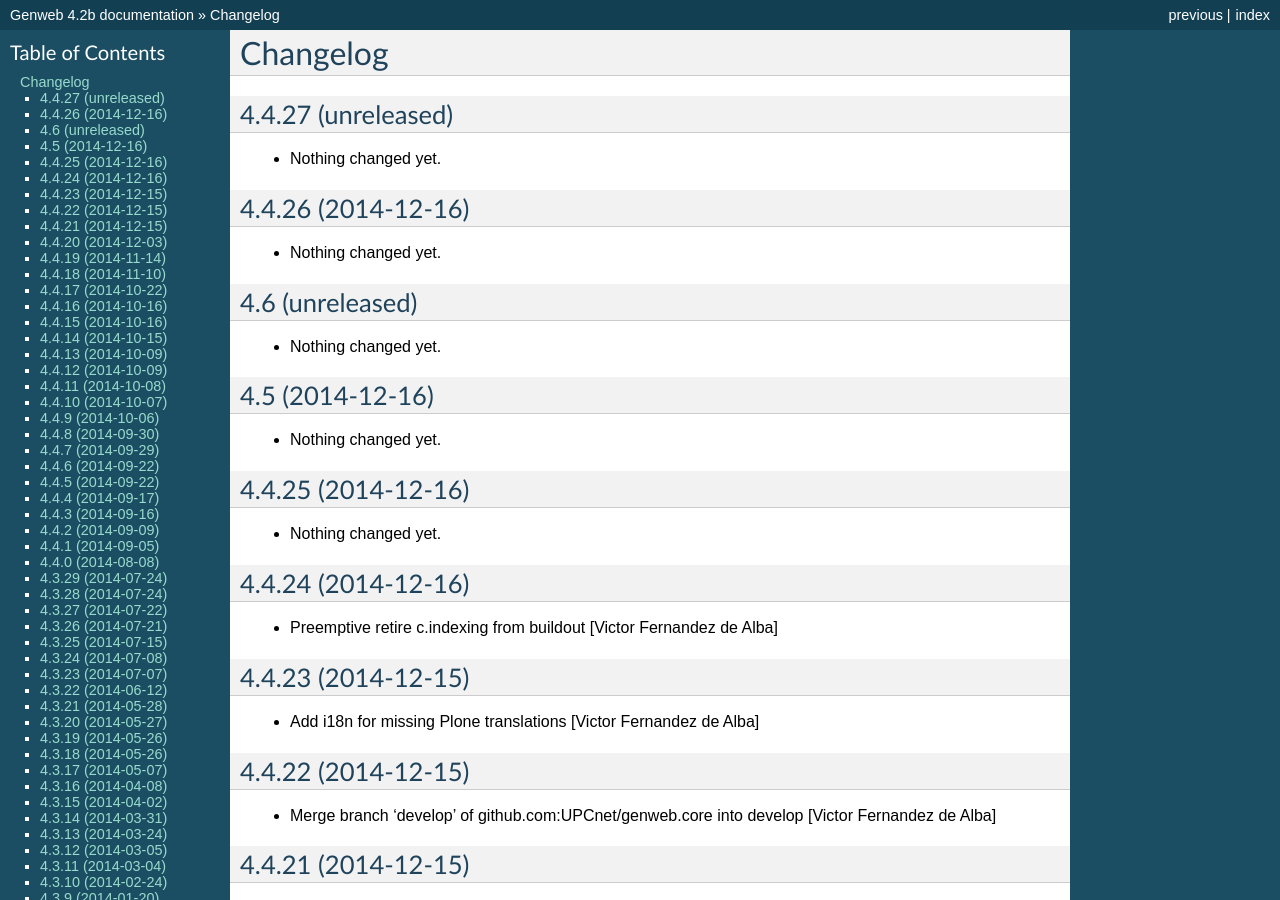
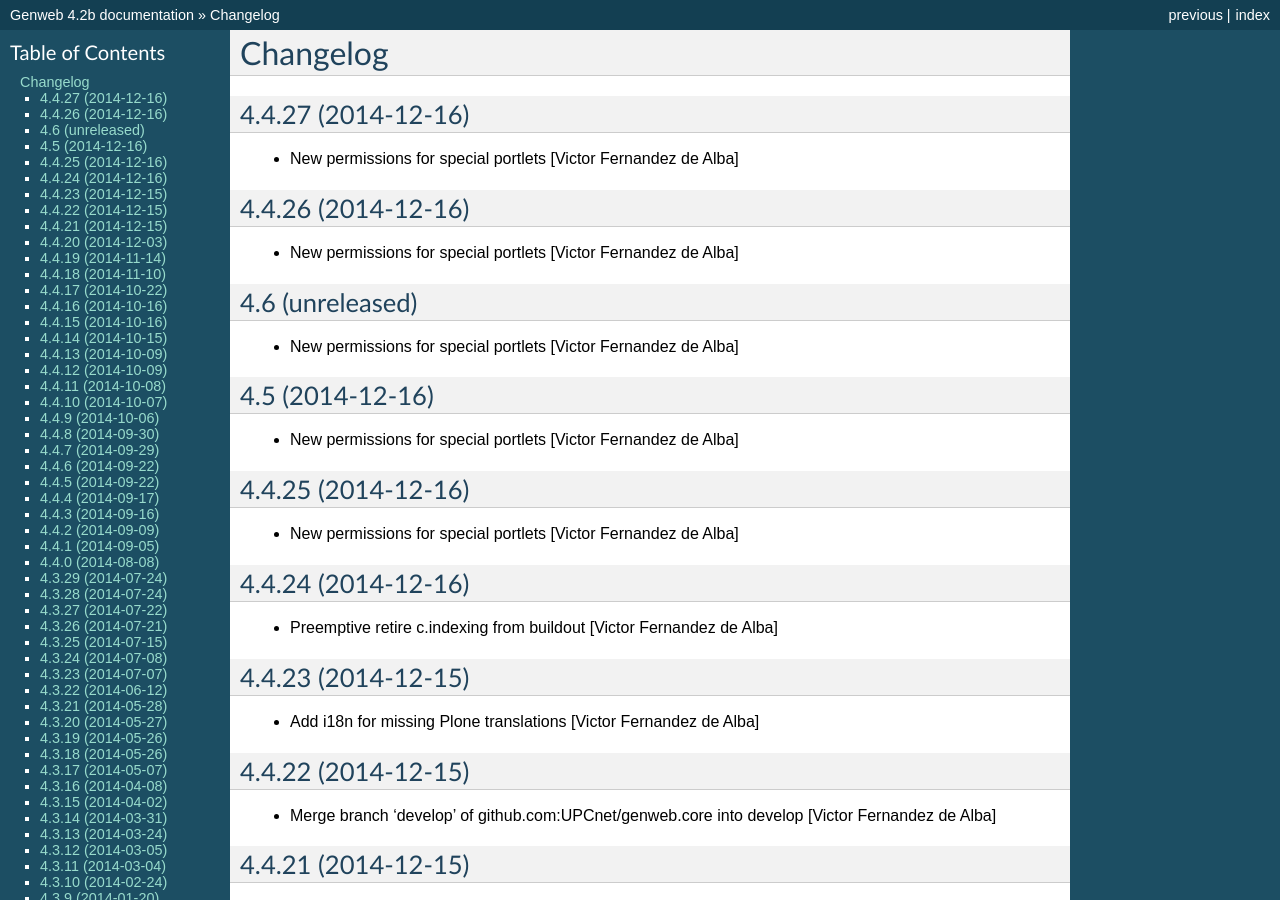
Before and after one commit to UPCnet/genweb.core, a Sphinx documentation site: the page built from docs/HISTORY.rst, in a window 1280 px wide and 900 px high. Built offline with Sphinx 7.4.7, drawn with Linux system fonts in a browser that asks for light colours.

Commit message:
Preparing release 4.4.27

```diff
--- a/docs/HISTORY.rst
+++ b/docs/HISTORY.rst
@@ -1,35 +1,30 @@
 Changelog
 =========
 
-4.4.27 (unreleased)
+4.4.27 (2014-12-16)
 -------------------
 
-- Nothing changed yet.
-
+* New permissions for special portlets [Victor Fernandez de Alba]
 
 4.4.26 (2014-12-16)
 -------------------
 
-- Nothing changed yet.
-
+* New permissions for special portlets [Victor Fernandez de Alba]
 
 4.6 (unreleased)
 ----------------
 
-- Nothing changed yet.
-
+* New permissions for special portlets [Victor Fernandez de Alba]
 
 4.5 (2014-12-16)
 ----------------
 
-- Nothing changed yet.
-
+* New permissions for special portlets [Victor Fernandez de Alba]
 
 4.4.25 (2014-12-16)
 -------------------
 
-- Nothing changed yet.
-
+* New permissions for special portlets [Victor Fernandez de Alba]
 
 4.4.24 (2014-12-16)
 -------------------
--- a/setup.py
+++ b/setup.py
@@ -1,7 +1,7 @@
 from setuptools import setup, find_packages
 import os
 
-version = '4.4.27.dev0'
+version = '4.4.27'
 
 README = open("README.rst").read()
 HISTORY = open(os.path.join("docs", "HISTORY.rst")).read()
```
